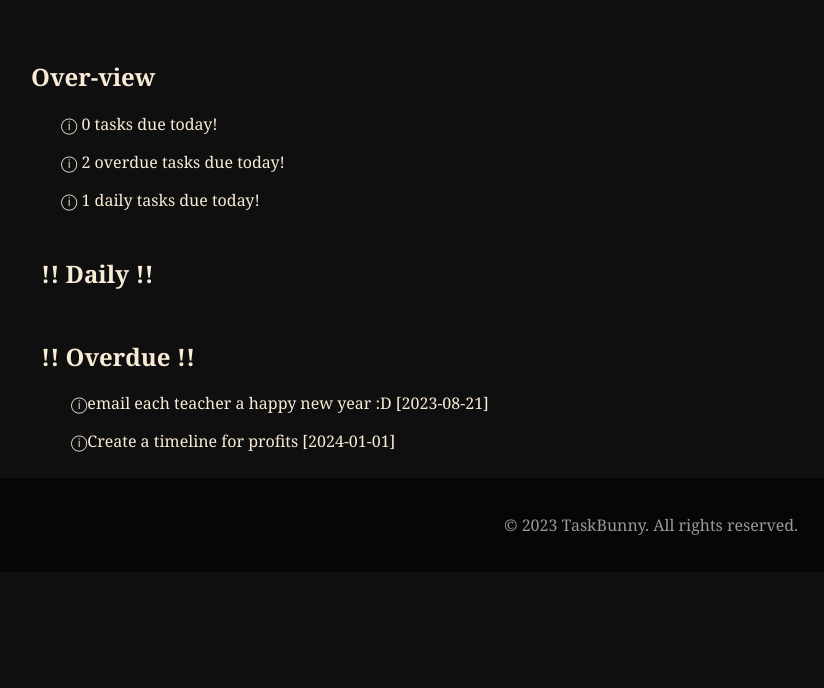
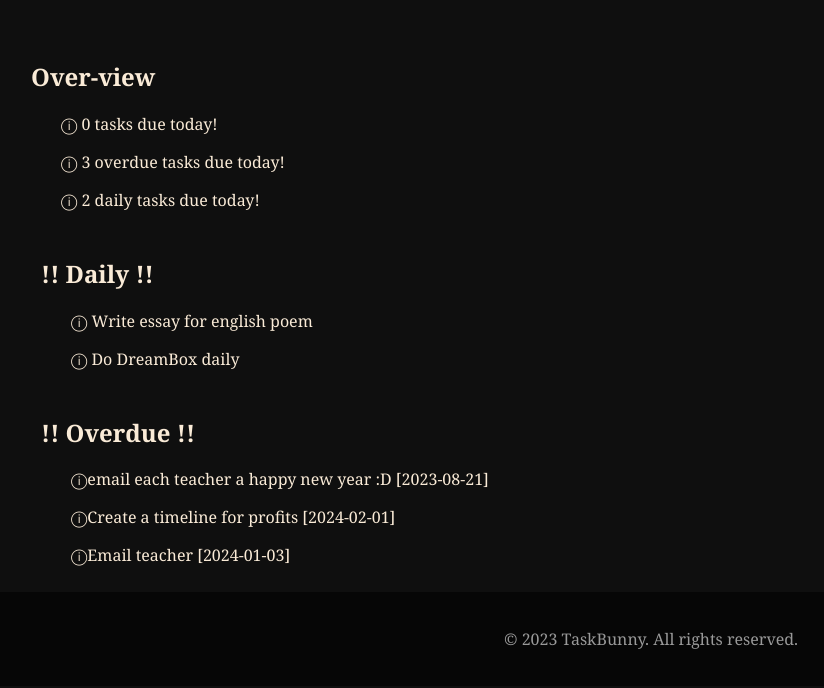
Before and after one commit to swaswa999/TimeManagemnt, a Flask app: page / in a window 1280 px wide. Shown: the part 83-771 px from the top of the page, without its empty margins (9-833 px from the left). Run offline with Flask 3, Linux system fonts and the light colour scheme.

Commit message:
fixed bugg with daily task not appearing

```diff
--- a/time_app/app.py
+++ b/time_app/app.py
@@ -8,6 +8,7 @@ app = Flask(__name__)
 @app.route('/')
 def index():
     today = date.today().strftime('%Y-%d-%m')
+
     today_task = []
     overdue_task = []
     daily_tasks = []
@@ -17,18 +18,20 @@ def index():
 
     for i in range(len(lines)):
         current_line = lines[i].strip().split('_')
-        if current_line[11] == 'yes':
+
+
+        if current_line[11] == 'yes' and current_line[2] == ' ':
             daily_tasks.append(f"{current_line[6]}")
-        elif current_line[2] == today:
+        elif current_line[11] == 'no' and current_line[2] == today:
             today_task.append(current_line[6])
-        elif current_line[2] < today:
+        elif current_line[11] == 'no' and current_line[2] < today:
             overdue_task.append(f"{current_line[6]} [{current_line[2]}]")
 
 
     overdue = len(overdue_task)
     taskdue = len(today_task)
     daily = len(daily_tasks)
-    return render_template('index.html', overdue=overdue, taskdue=taskdue, daily=daily, today_task=today_task, overdue_task=overdue_task)
+    return render_template('index.html', overdue=overdue, taskdue=taskdue, daily=daily, today_task=today_task, overdue_task=overdue_task, daily_tasks=daily_tasks)
 
 @app.route('/calender')
 def calender():
@@ -44,7 +47,7 @@ def new_task():
         date_added = current_date.strftime('%Y-%d-%m') #sets current date in yyyy/dd/mm
         date_due = request.form.get('due_date')
         if date_due == None or date_due == "":
-            date_due = None
+            date_due = ' '
         subject = request.form.get('subject')
         priority = request.form.get('priority') #scale of 1-3
         location_added = 'manual' #when redoing scraper, indicates to not change this task
--- a/time_app/data/swayam.txt
+++ b/time_app/data/swayam.txt
@@ -1,3 +1,5 @@
-Essay_2024-01-01_2024-01-01_english_medium_manual_Write essay for english poem_['Write essay', 'Edit', 'Peer edit']_['01:30', '05:04', '01:30']_not_complete_yes
+Essay_2024-01-01_ _english_medium_manual_Write essay for english poem_['Write essay', 'Edit', 'Peer edit']_['01:30', '05:04', '01:30']_not_complete_yes
 e-mail teacher _2024-01-01_2023-08-21_computer-science_extrahigh_manual_email each teacher a happy new year :D_['remember to email teacher before jan']_['00:30']_not_complete_no
-create timeline_2024-01-01_2024-01-01_administrative_low_manual_Create a timeline for profits _['']_['']_not_complete_repeteing_yes
+create timeline_2024-01-02_2024-02-01_administrative_low_manual_Create a timeline for profits _['']_['']_not_complete_no
+DreamBox _2024-02-01_ _math_medium_manual_Do DreamBox daily_['']_[]_not_complete_yes
+Email _2024-02-01_2024-01-03_administrative_extrahigh_manual_Email teacher_['']_[]_not_complete_no
--- a/time_app/templates/index.html
+++ b/time_app/templates/index.html
@@ -36,7 +36,7 @@
             <section class="today">
                 <h1>!! Daily !!</h1>
                 {% for y in daily_tasks%}
-                    <p class="maintext">ⓘ{{ y }}</p>
+                    <p class="maintext">ⓘ {{ y }}</p>
                 {%endfor%}
             </section>
         {% endif %}
@@ -45,7 +45,7 @@
             <section class="today">
                 <h1>!! Overdue !!</h1>
                 {% for j in overdue_task%}
-                <p class="maintext">ⓘ{{ j }}</p>
+                <p class="maintext"> ⓘ{{ j }}</p>
                 {%endfor%}
             </section>
         {% endif %}
@@ -54,7 +54,7 @@
             <section class="today">
                 <h1>!! Today !!</h1>
                 {% for i in today_task%}
-                    <p class="maintext">ⓘ{{i}}</p>
+                    <p class="maintext"> ⓘ{{i}}</p>
                 {%endfor%}
             </section>
         {% endif %}
```
